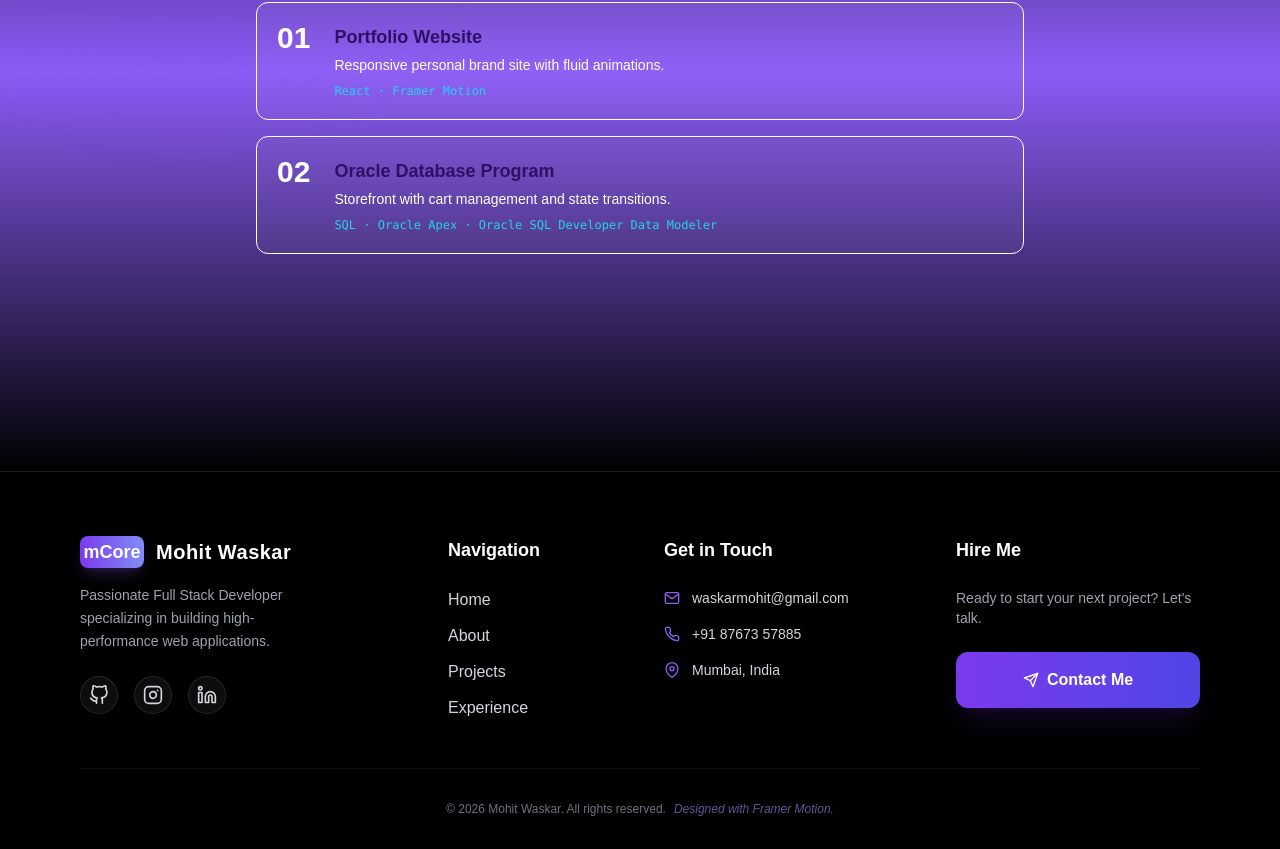
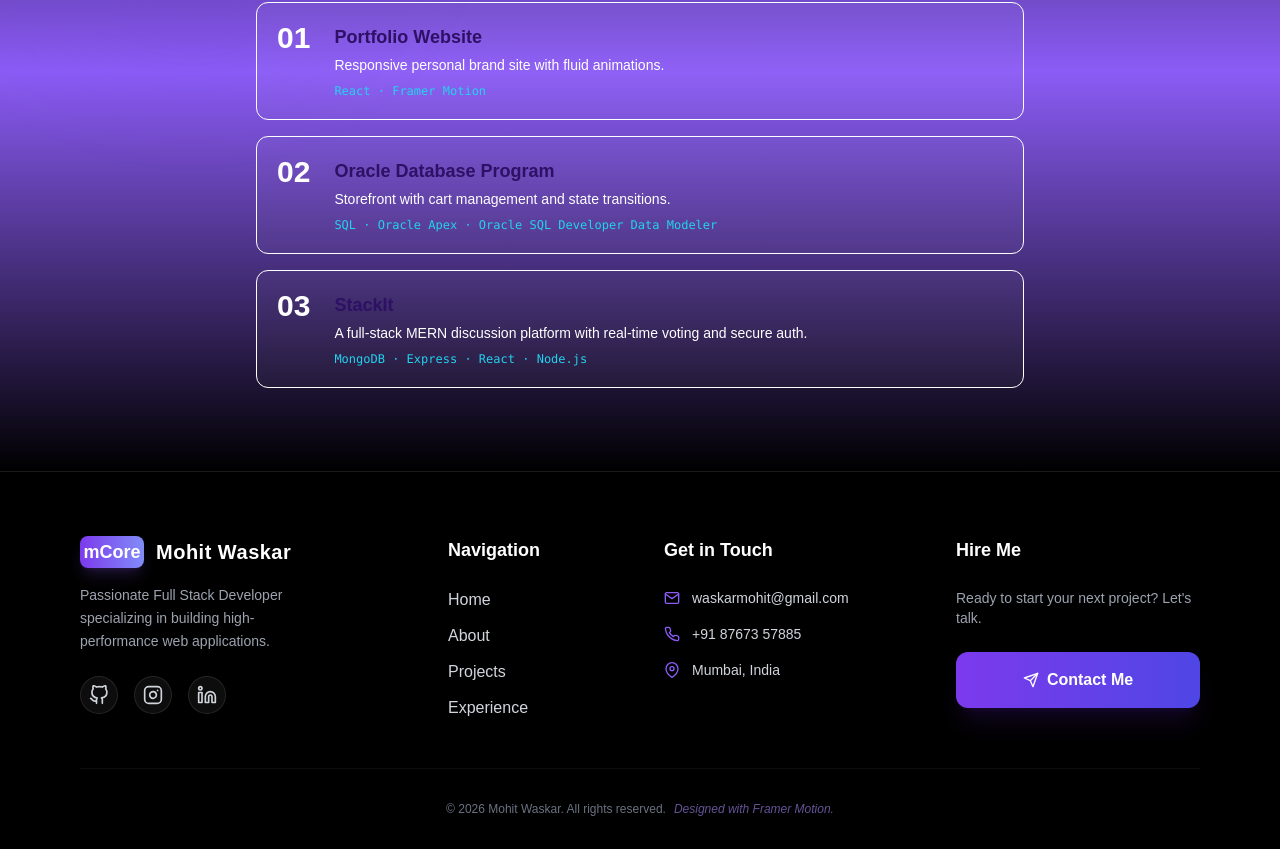
Before and after one commit to waskar2mohit/portfolio, a React (Vite) app: page / in a window 1280 px wide. Shown: the part 2729-3578 px from the top of the page. Built offline with nearby package versions, Linux system fonts and the light colour scheme.

Commit message:
Update portfolio styling and content

```diff
--- a/src/components/Experience.jsx
+++ b/src/components/Experience.jsx
@@ -16,6 +16,13 @@ const projects = [
     desc: "Storefront with cart management and state transitions.",
     tech: "SQL · Oracle Apex · Oracle SQL Developer Data Modeler",
     accent: "#34d399",
+  },
+  {
+    id: "03",
+    title: "StackIt",
+    desc: "A full-stack MERN discussion platform with real-time voting and secure auth.",
+    tech: "MongoDB · Express · React · Node.js",
+    accent: "#60a5fa",
   },
 ];
 
```
